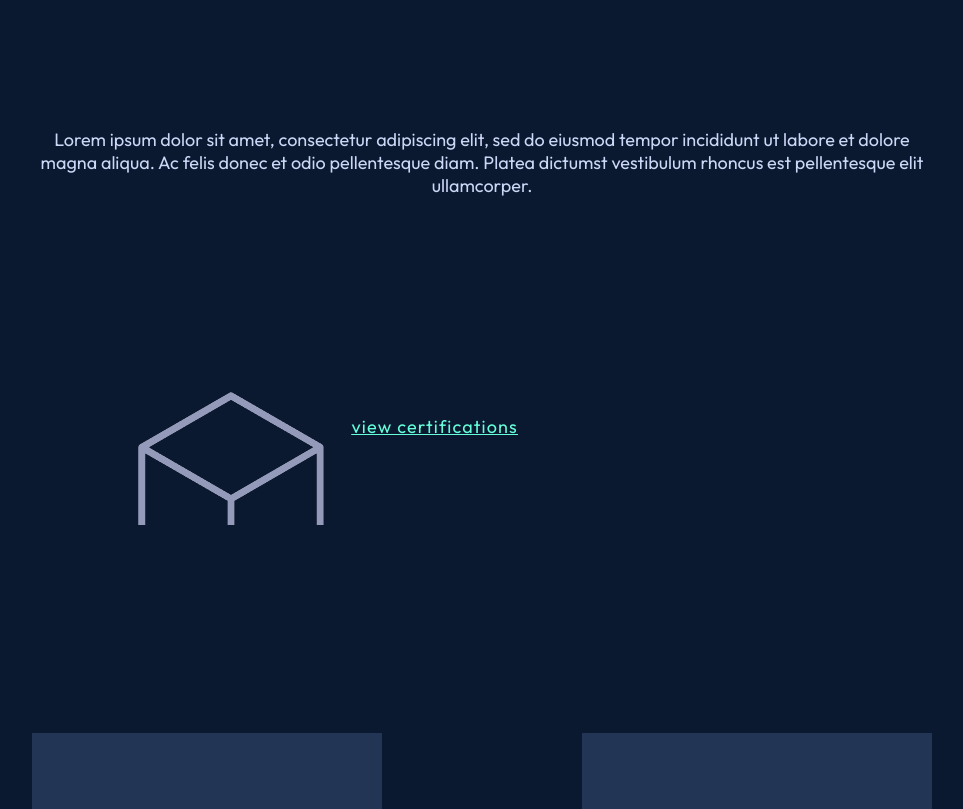
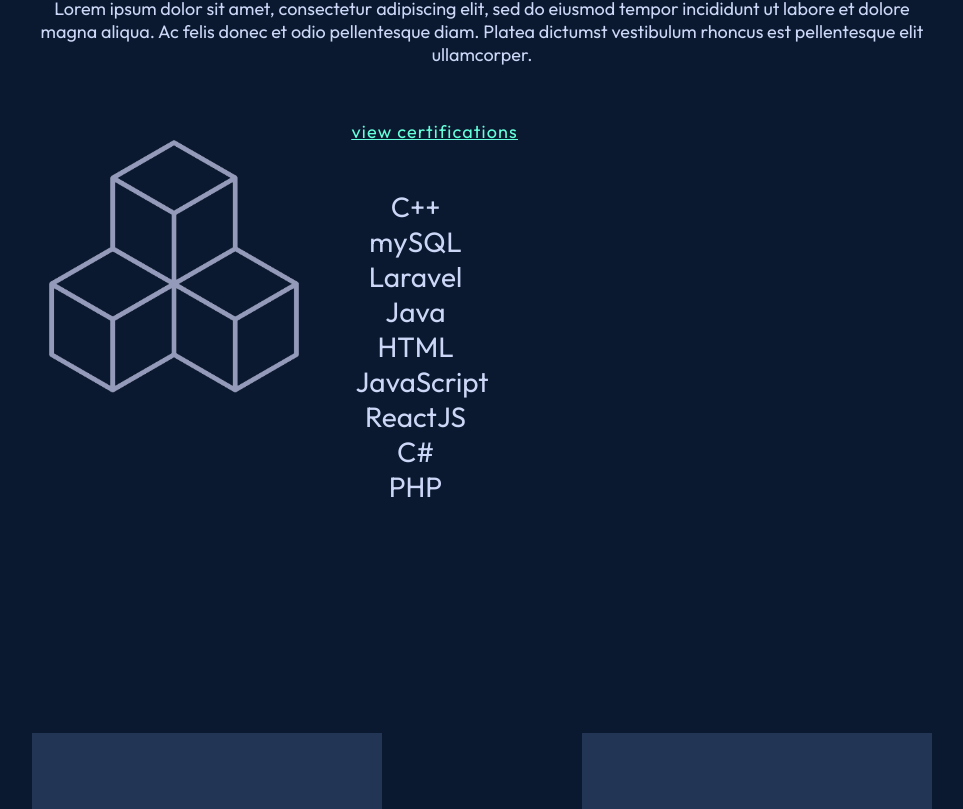
Before and after one commit to CapstoneTeamGreen/website_frontend, a React (Create React App) app: page / in a window 1280 px wide. Shown: the part 931-1740 px from the top of the page, without its empty margins (158-1121 px from the left). Built offline with nearby package versions, Linux system fonts and the light colour scheme; no server answers.

Commit message:
converting css to styled components.

```diff
--- a/src/components/About/About.css
+++ b/src/components/About/About.css
@@ -81,7 +81,7 @@
     "tech-6 tech-7 tech-8";
 } */
 
-.grid-tech div {
+/* .grid-tech div {
     margin: 10px;
     padding: 5px;
     font-size: 28px;
@@ -89,7 +89,7 @@
     width: 120px;
     justify-content: center;
     transition: all 120ms cubic-bezier(.17, .67, .8, .45);
-}
+} */
 
 /* .grid-cert {
     font-size: 23px;
--- a/src/components/About/AboutElements.js
+++ b/src/components/About/AboutElements.js
@@ -76,3 +76,20 @@
     text-align: left;
     margin: 2px;
 `
+
+export const GridTech = styled.div`
+    margin: 10px;
+    padding: 5px;
+    font-size: 28px;
+    height: 40px;
+    width: 120px;
+    justify-content: center;
+    transition: all 120ms cubic-bezier(.17, .67, .8, .45);
+`
+
+export const AboutImg = styled.img`
+    width: 250px;
+    height: auto;
+    display: block;
+    margin: 40px auto 0px auto;
+`
--- a/src/components/About/Technologies.js
+++ b/src/components/About/Technologies.js
@@ -1,4 +1,7 @@
 import './About.css'
+import {
+    GridTech
+} from './AboutElements';
 
 const Technologies = () => {
     const technologies = ["C++", "mySQL", "Laravel", "Java", "HTML", "JavaScript", "ReactJS", "C#", "PHP"];
@@ -24,7 +27,8 @@
     );
 
     return (
-        <div className="grid-tech">{listTechnologies}</div>
+        // <div className="grid-tech">{listTechnologies}</div>
+        <GridTech>{listTechnologies}</GridTech>
     )
 }
 
--- a/src/components/About/index.js
+++ b/src/components/About/index.js
@@ -15,7 +15,8 @@
   AboutToggleText,
   CertificationsGrid,
   SkillsSection,
-  TechnologiesGrid
+  TechnologiesGrid,
+  AboutImg
 } from './AboutElements'
 
 const About = ({ toggleViews, altSkills, title, blurb }) => {
@@ -30,7 +31,10 @@
 
         <AboutImageLocation>
           <AboutImage>
-            <img src={ altSkills ? arrows : cube } alt="grid image"/>
+            {/* <img src={ altSkills ? arrows : cube } alt="grid image"/> */}
+
+            <AboutImg src={ altSkills ? arrows : cube } alt="grid image" />
+
             </AboutImage>
         </AboutImageLocation>
 
```
